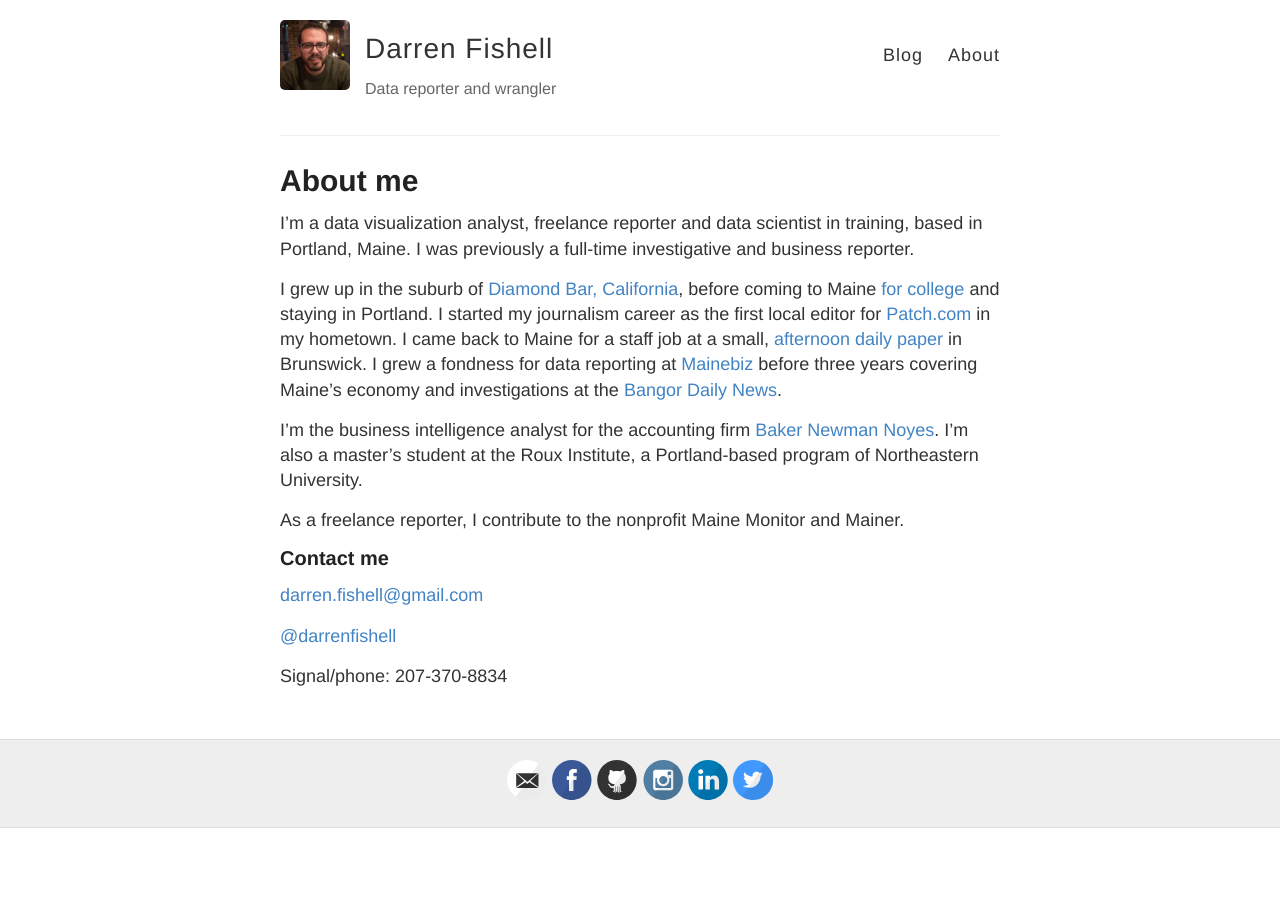
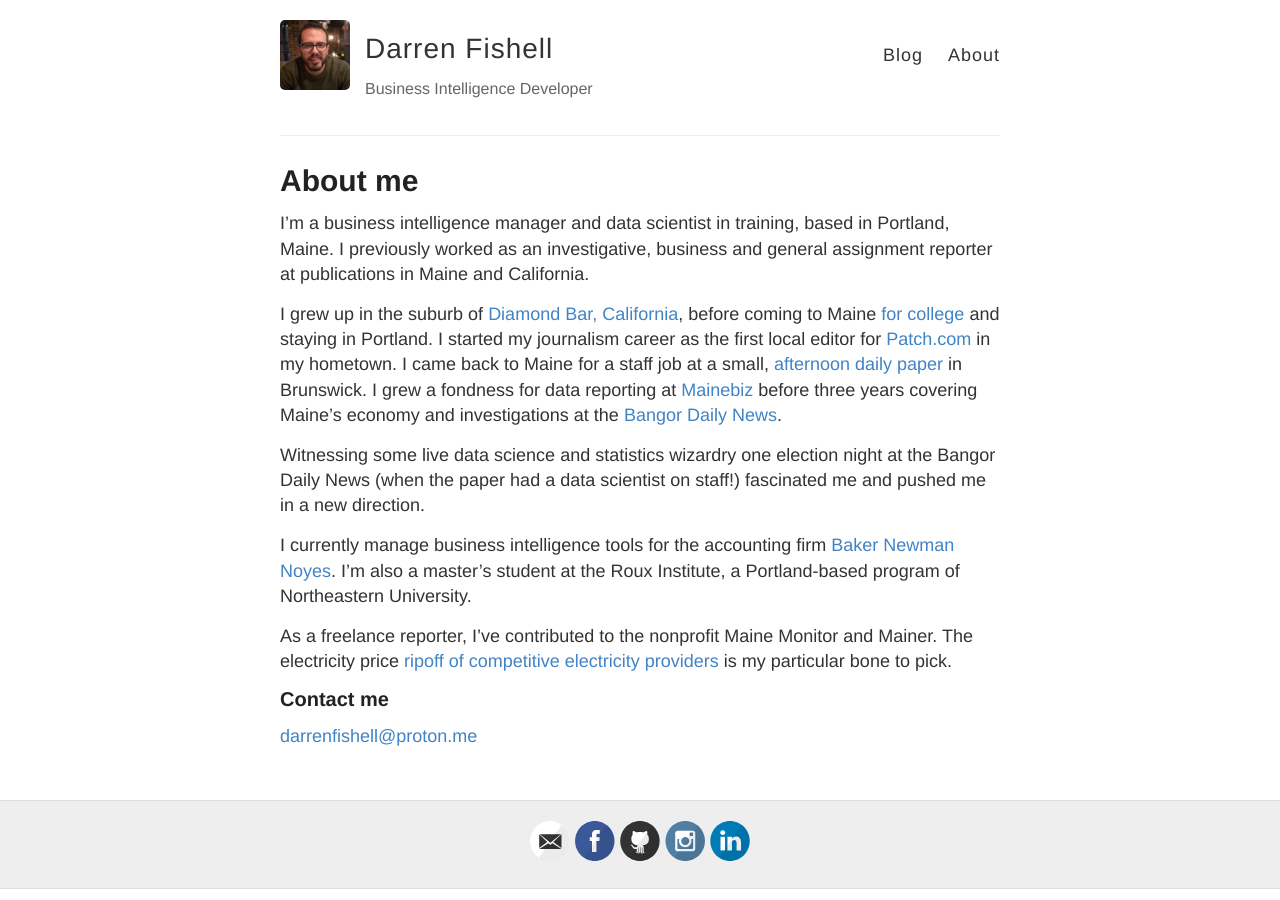
Before and after one commit to darrenfishell/darrenfishell.github.io, a Jekyll site: the page built from about.md, in a window 1280 px wide. Built offline with Jekyll 4.4.1, drawn with Linux system fonts in a browser that asks for light colours.

Commit message:
Clean up descriptions

```diff
--- a/_config.yml
+++ b/_config.yml
@@ -6,7 +6,7 @@
 name: Darren Fishell
 
 # Short bio or description (displayed in the header)
-description: Data reporter and wrangler
+description: Business Intelligence Developer
 
 # URL of your avatar or profile pic (you could use your GitHub profile pic)
 avatar: https://raw.githubusercontent.com/darrenfishell/darrenfishell.github.io/master/images/avatar.jpg
@@ -18,8 +18,8 @@
 # Includes an icon in the footer for each username you enter
 footer-links:
   dribbble:
-  email: darren.fishell@gmail.com
-  twitter: darrenfishell
+  email: darrenfishell@proton.me
+  twitter:
   github: darrenfishell
   instagram: darrenfishell
   linkedin: darrenfishell
--- a/about.md
+++ b/about.md
@@ -4,18 +4,16 @@
 permalink: /about/
 ---
 
-I'm a data visualization analyst, freelance reporter and data scientist in training, based in Portland, Maine. I was previously a full-time investigative and business reporter.
+I'm a business intelligence manager and data scientist in training, based in Portland, Maine. I previously worked as an investigative, business and general assignment reporter at publications in Maine and California.
 
 I grew up in the suburb of [Diamond Bar, California](https://en.wikipedia.org/wiki/Diamond_Bar,_California), before coming to Maine [for college](http://bowdoin.edu) and staying in Portland. I started my journalism career as the first local editor for [Patch.com](https://patch.com/users/darren-fishell) in my hometown. I came back to Maine for a staff job at a small, [afternoon daily paper](http://timesrecord.com) in Brunswick. I grew a fondness for data reporting at [Mainebiz](http://mainebiz.com) before three years covering Maine's economy and investigations at the [Bangor Daily News](http://bangordailynews.com).
 
-I'm the business intelligence analyst for the accounting firm [Baker Newman Noyes](https://www.bnncpa.com/). I'm also a master's student at the Roux Institute, a Portland-based program of Northeastern University.
+Witnessing some live data science and statistics wizardry one election night at the Bangor Daily News (when the paper had a data scientist on staff!) fascinated me and pushed me in a new direction.
 
-As a freelance reporter, I contribute to the nonprofit Maine Monitor and Mainer.
+I currently manage business intelligence tools for the accounting firm [Baker Newman Noyes](https://www.bnncpa.com/). I'm also a master's student at the Roux Institute, a Portland-based program of Northeastern University.
+
+As a freelance reporter, I've contributed to the nonprofit Maine Monitor and Mainer. The electricity price [ripoff of competitive electricity providers](https://themainemonitor.org/private-electricity-suppliers-cost-mainers-132-million-more-than-necessary/) is my particular bone to pick.
 
 ### Contact me
 
-[darren.fishell@gmail.com](mailto:darren.fishell@gmail.com)
-
-[@darrenfishell](http://twitter.com/darrenfishell)
-
-Signal/phone: 207-370-8834
+[darrenfishell@proton.me](mailto:darrenfishell@proton.me)
--- a/index.html
+++ b/index.html
@@ -1,8 +1,6 @@
 ---
 layout: default
 ---
-
-<div class="tagline"><em>Maine COVID-19 tracker: <a href="http://www.darrenfishell.website/track-maine-coronavirus-cases-in-this-map/">Visualizations</a> </em></div>
 
 <div class="posts">
   {% for post in site.posts %}
```
Also changed, not shown: blm.html (deleted, +0 -23 lines), maine-elections-2017.html (deleted, +0 -68 lines), portfolio.md (+1 -1 lines), 1 other file.
